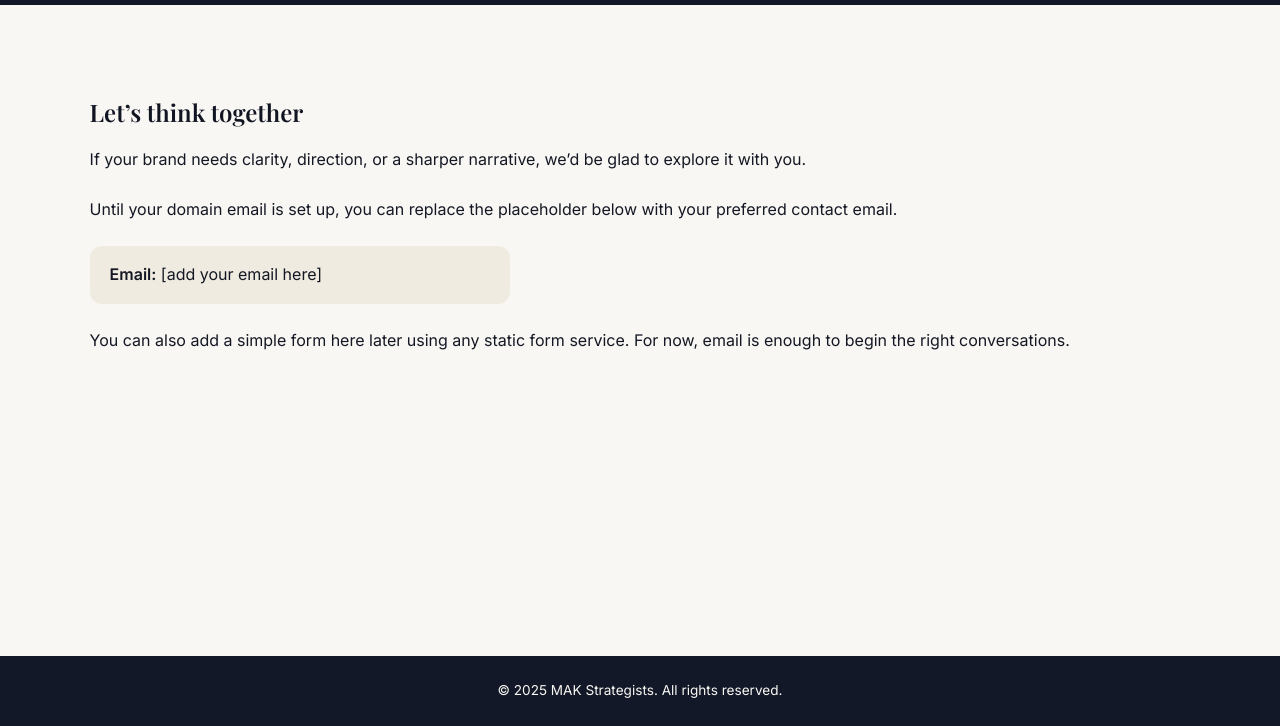
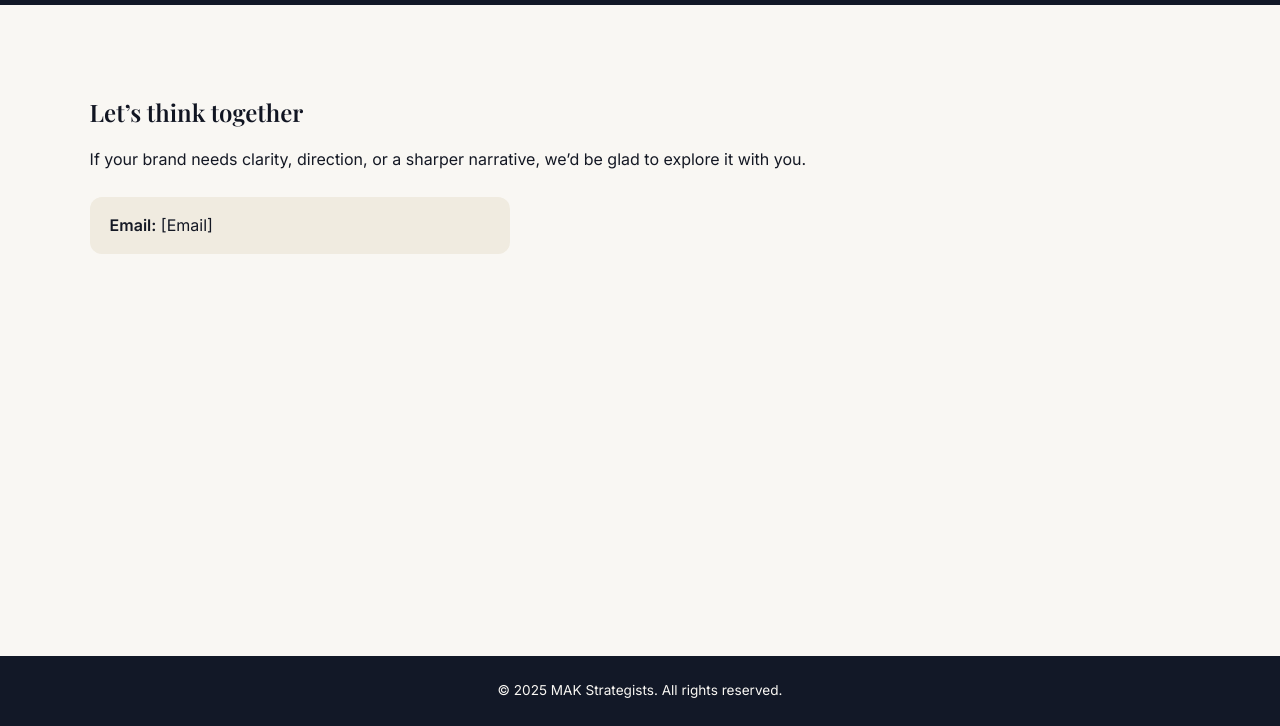
Before and after one commit to MAKStrategists/makstrategists.github.io, a plain HTML site: page MAKStrategists/contact.html in a window 1280 px wide. Shown: the part 74-800 px from the top of the page. Drawn offline with nearby package versions, Linux system fonts and the light colour scheme.

Commit message:
Update contact.html

```diff
--- a/MAKStrategists/contact.html
+++ b/MAKStrategists/contact.html
@@ -27,13 +27,11 @@
         If your brand needs clarity, direction, or a sharper narrative, we’d be glad to explore it with you.
       </p>
       <p>
-        Until your domain email is set up, you can replace the placeholder below with your preferred contact email.
       </p>
       <div class="contact-block">
-        <p><strong>Email:</strong> <span>[add your email here]</span></p>
+        <p><strong>Email:</strong> <span>[Email]</span></p>
       </div>
       <p>
-        You can also add a simple form here later using any static form service. For now, email is enough to begin the right conversations.
       </p>
     </section>
   </main>
```
